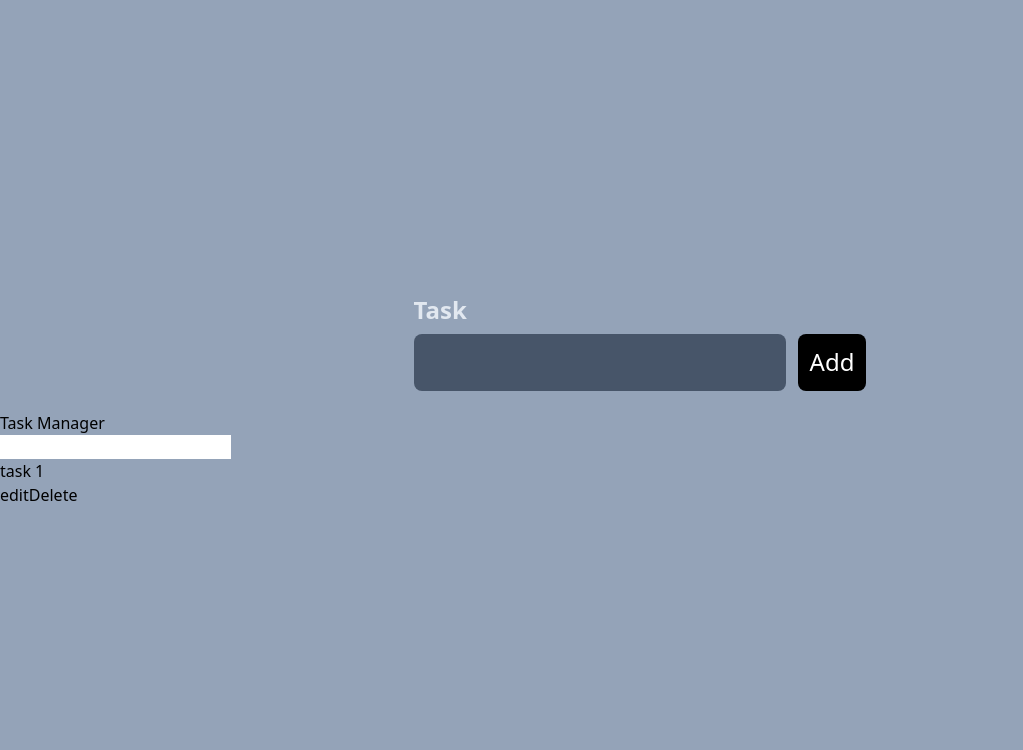
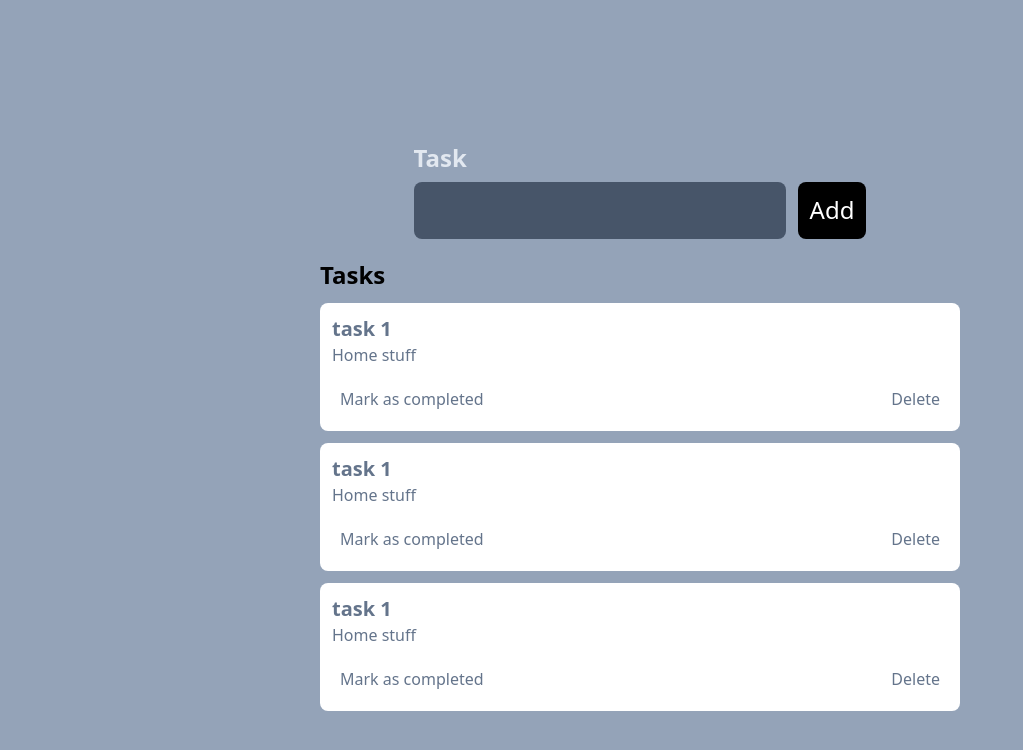
Before and after one commit to bryan936M/nextjs14-redux, a Next.js app: page / in a window 1280 px wide. Shown: the top 750 px of the page, without its empty margins (0-1023 px from the left). Built offline with nearby package versions, Linux system fonts and the light colour scheme.

Commit message:
feat: completed tasks display section

```diff
--- a/Interfaces/ITask.ts
+++ b/Interfaces/ITask.ts
@@ -2,5 +2,5 @@ export interface ITask {
   id: number;
   title: string;
   description: string;
-  notes: string;
+  isCompleted: boolean;
 }
--- a/components/Task.tsx
+++ b/components/Task.tsx
@@ -1,24 +1,29 @@
-import { useAppDispatch, useAppSelector } from "@/redux/hooks";
-import { selectTasks, taskActions } from "@/redux/features/taskSlice";
+import { ITask } from "@/Interfaces/ITask";
 import React from "react";
+import TaskCard from "./TaskCard";
 
 type Props = {};
+const tasks: ITask[] = [
+  { title: "task 1", description: "Home stuff", id: 1, isCompleted: false },
+  { title: "task 1", description: "Home stuff", id: 2, isCompleted: false },
+  { title: "task 1", description: "Home stuff", id: 3, isCompleted: false },
+];
 
 const Tasks = (props: Props) => {
-  const dispatch = useAppDispatch();
-  const { items, error } = useAppSelector(selectTasks);
-
   return (
-    <div>
-      <h1>Task Manager</h1>
-      <input type="text" name="task_input" id="task_input" />
-      <form>
-        <div>
-          <p>task 1</p>
-          <button type="button">edit</button>
-          <button type="button">Delete</button>
-        </div>
-      </form>
+    <div className="h-3/6 w-1/2 mx-auto space-y-3">
+      <h1 className="text-2xl capitalize font-bold">Tasks</h1>
+      <div className="h-fit">
+        {tasks.map((task) => (
+          <TaskCard
+            key={task.id}
+            id={task.id}
+            title={task.title}
+            description={task.description}
+            isCompleted={task.isCompleted}
+          />
+        ))}
+      </div>
     </div>
   );
 };
--- /dev/null
+++ b/components/TaskCard.tsx
@@ -0,0 +1,36 @@
+import React, { FormEvent } from "react";
+
+type Props = {};
+
+const TaskCard = ({
+  id,
+  title,
+  description,
+  isCompleted,
+}: {
+  id: number;
+  title: string;
+  description: string;
+  isCompleted: boolean;
+}) => {
+  function handleSubmit(event: FormEvent<HTMLFormElement>): void {
+    throw new Error("Function not implemented.");
+  }
+
+  return (
+    <form onSubmit={handleSubmit} className="bg-white text-slate-500 mb-3 p-3 w-full flex flex-col rounded-lg">
+      <h3 className="font-bold text-xl">{title}</h3>
+      <p className="text-slate-500">{description}</p>
+      <div className="flex justify-between items-center mt-3">
+        <button className="text-slate p-2 rounded-lg hover:bg-blue-300 hover:text-white">
+          {isCompleted ? "Mark as not completed" : "Mark as completed"}
+        </button>
+        <button className="text-slate-500 p-2 rounded-lg hover:bg-red-300 hover:text-slate-600">
+          Delete
+        </button>
+      </div>
+    </form>
+  );
+};
+
+export default TaskCard;
```
